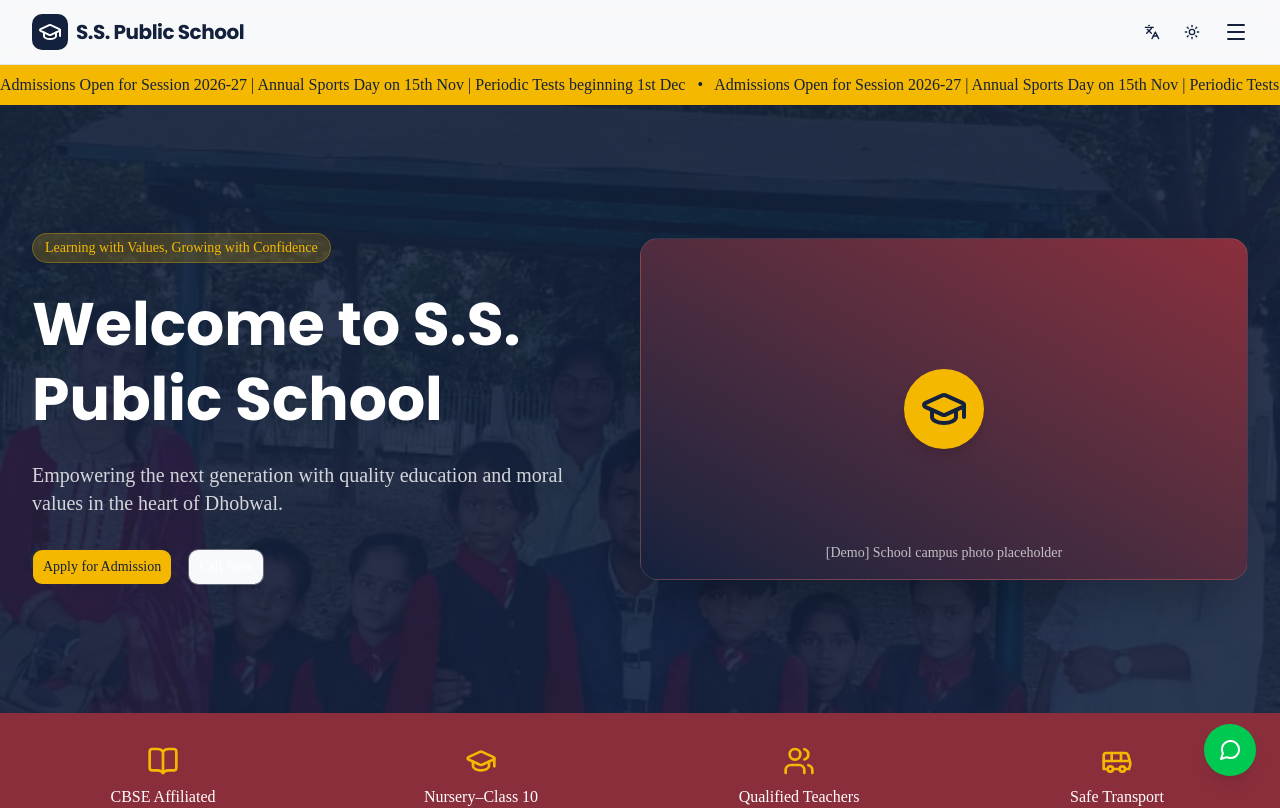
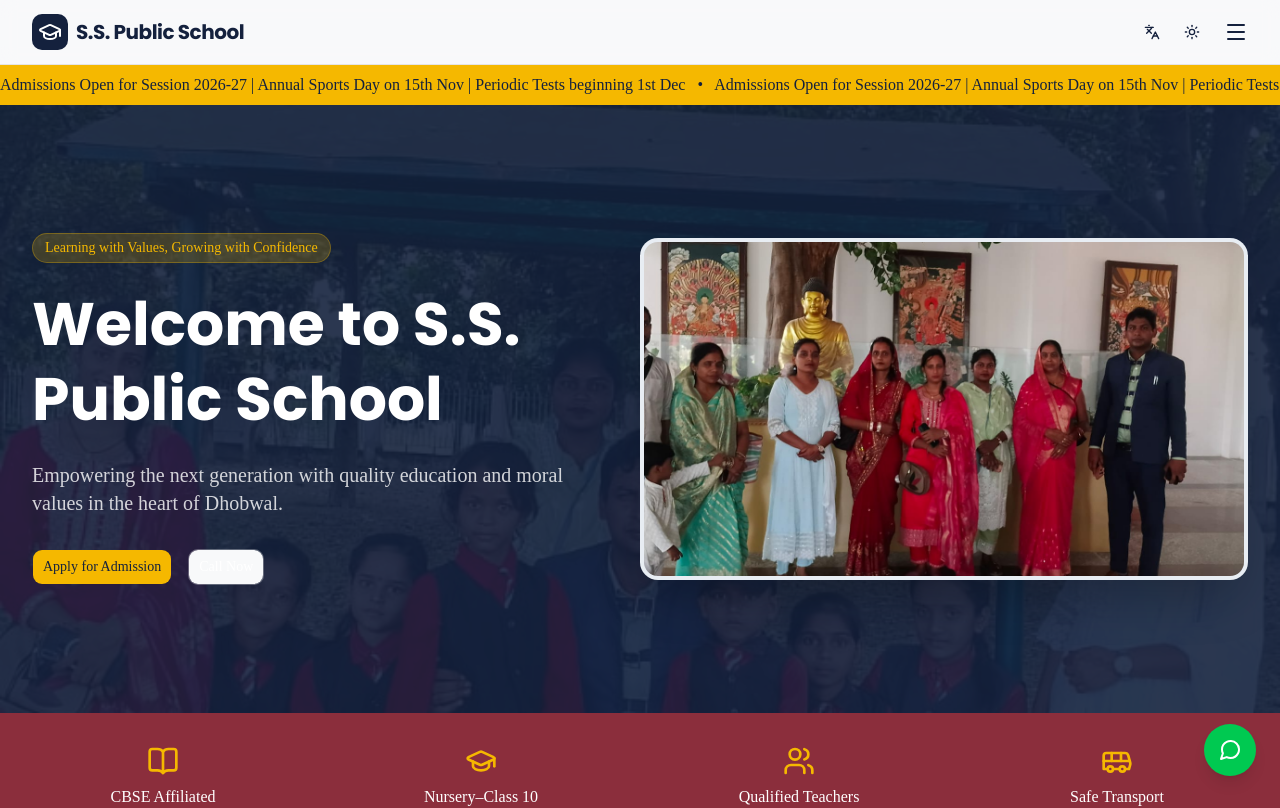
Before and after one commit to AdarshJha05/SS_School_demo, a Next.js app: page / in a window 1280 px wide. Shown: the top 808 px of the page. Built offline with nearby package versions, Linux system fonts and the light colour scheme.

Commit message:
Update home page hero with image and fix Call Now button visibility

```diff
--- a/src/app/page.tsx
+++ b/src/app/page.tsx
@@ -2,6 +2,7 @@
 
 import React from 'react';
 import Link from 'next/link';
+import Image from 'next/image';
 import { motion } from 'framer-motion';
 import { useI18n } from '@/i18n/DictionaryContext';
 import { buttonVariants } from '@/components/ui/button';
@@ -43,7 +44,7 @@ export default function Home() {
               <Link href="/admissions" className={buttonVariants({ size: "lg", className: "bg-school-yellow text-school-navy hover:bg-school-yellow/90" })}>
                 {t.hero.applyForAdmission}
               </Link>
-              <Link href="/contact" className={buttonVariants({ size: "lg", variant: "outline", className: "text-white border-white/30 hover:bg-white/10 dark:text-school-navy dark:border-school-navy/30" })}>
+              <Link href="/contact" className={buttonVariants({ size: "lg", variant: "outline", className: "text-white border-white/30 hover:bg-white/10" })}>
                 {t.nav.callNow}
               </Link>
             </div>
@@ -54,13 +55,13 @@ export default function Home() {
             transition={{ duration: 0.6, delay: 0.2 }}
             className="md:w-1/2 mt-12 md:mt-0"
           >
-            <div className="relative rounded-2xl overflow-hidden aspect-video shadow-2xl border border-white/10 bg-gradient-to-tr from-school-navy to-school-maroon">
-              <div className="absolute inset-0 flex items-center justify-center">
-                <div className="bg-school-yellow p-4 rounded-full shadow-lg">
-                  <GraduationCap className="h-12 w-12 text-school-navy" />
-                </div>
-              </div>
-              <div className="absolute bottom-4 left-4 right-4 text-white/70 text-sm text-center">[Demo] School campus photo placeholder</div>
+            <div className="relative rounded-2xl overflow-hidden aspect-video shadow-2xl border-4 border-white/20 bg-muted">
+              <Image
+                src="/images/img-3.jpeg"
+                alt="S.S. Public School Campus"
+                fill
+                className="object-cover"
+              />
             </div>
           </motion.div>
         </div>
```
